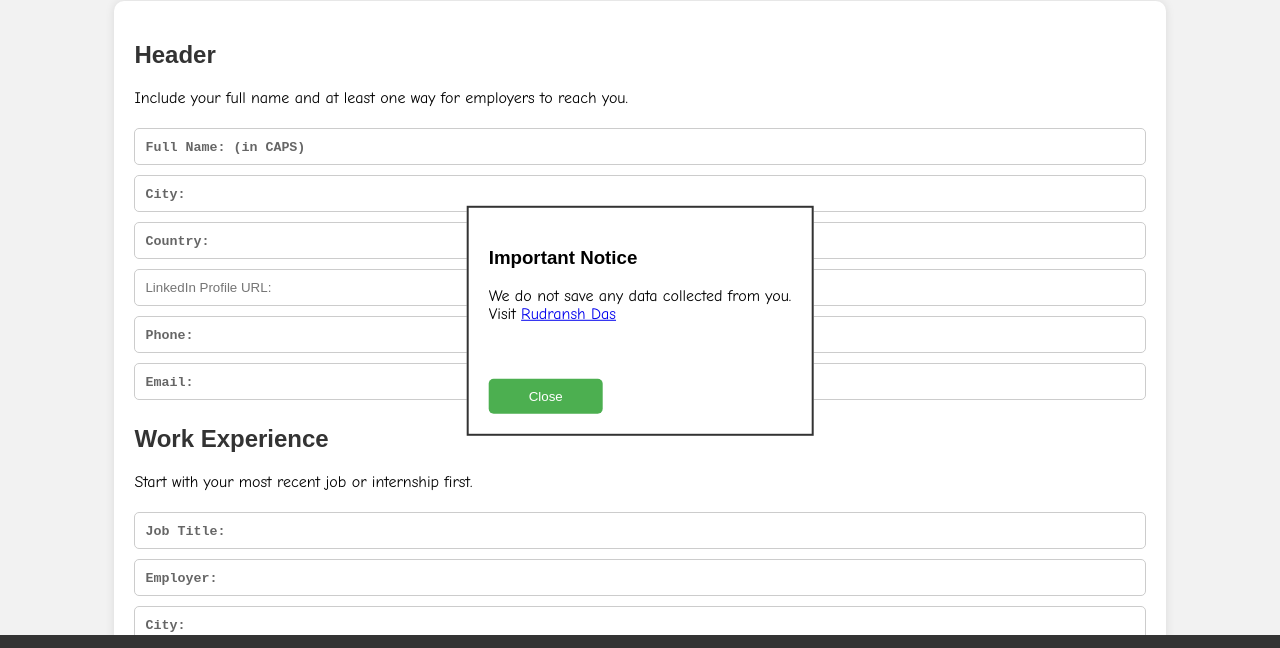
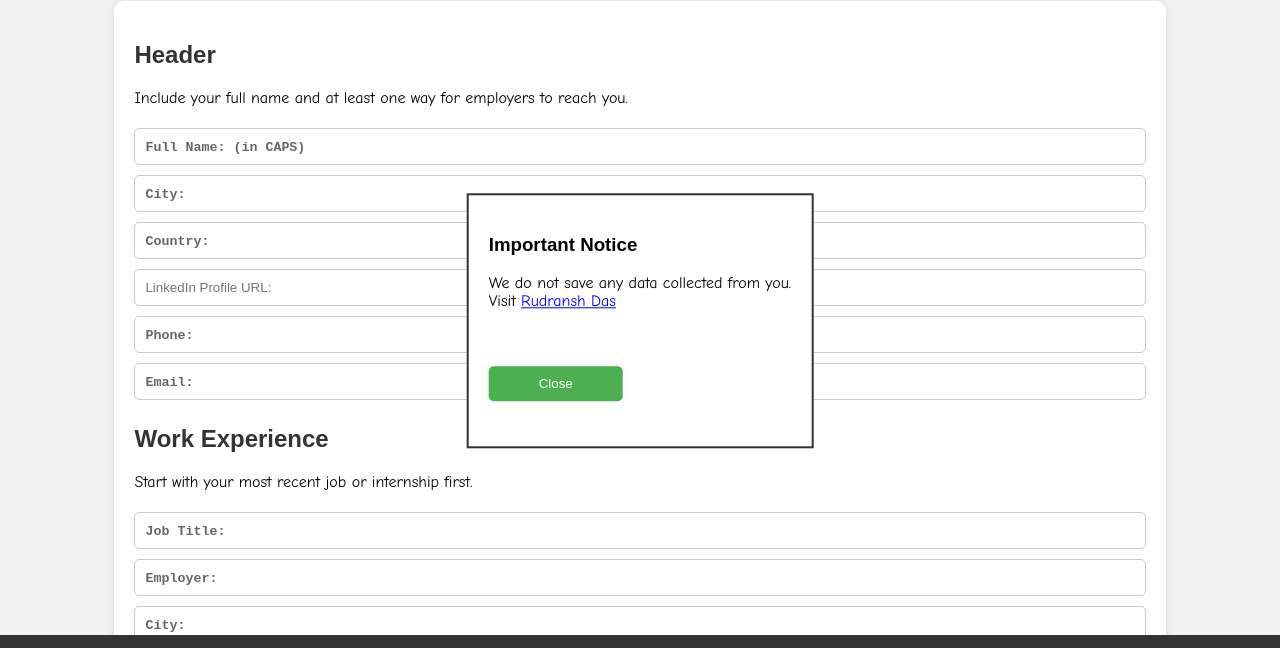
Before and after one commit to rd9437/resume_builder, a plain HTML site: page index.html in a window 1280 px wide. Shown: the part 79-727 px from the top of the page. Drawn offline with Linux system fonts and the light colour scheme; a script that the page names is missing.

Commit message:
styles.css

```diff
--- a/styles.css
+++ b/styles.css
@@ -55,8 +55,9 @@ textarea::placeholder {
 button {
     background-color: #4CAF50;
     color: white;
-    padding: 10px 40px;
+    padding: 10px 50px;
     margin-top:40px ;
+    margin-bottom: 25px;
     border: none;
     border-radius: 5px;
     cursor: pointer;
```
